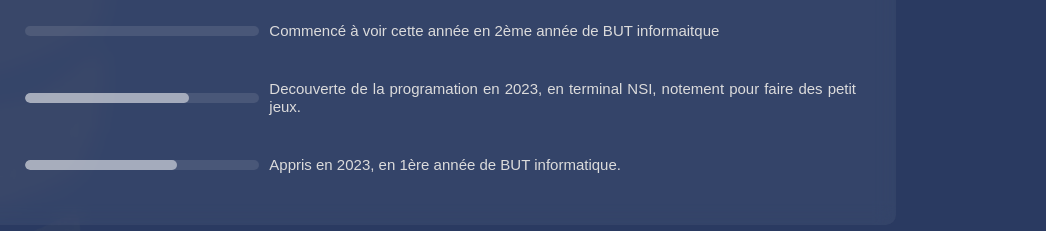
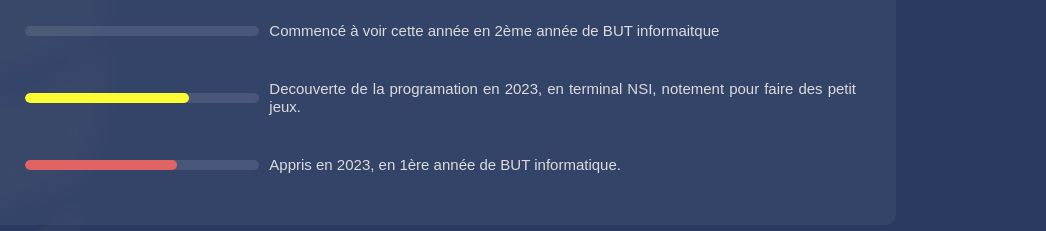
Before and after one commit to NoxiFR/noxifr.github.io, a plain HTML site: page index.html in a window 1280 px wide. Shown: the part 1149-1380 px from the top of the page, 234-1280 px from the left. Drawn offline with Linux system fonts and the light colour scheme.

Commit message:
couleur bar de progression

```diff
--- a/style/presentation.scss
+++ b/style/presentation.scss
@@ -54,6 +54,7 @@ div.presentation {
 
                 &#python {
                     width: 70%;
+                    background-color: #fcfc33;
                 }
 
                 &#html {
@@ -68,6 +69,7 @@ div.presentation {
 
                 &#java {
                     width: 65%;
+                    background-color: #e06464;
                 }
 
                 &#react {
```
Also changed, not shown: style/style.css, 1 other file.
